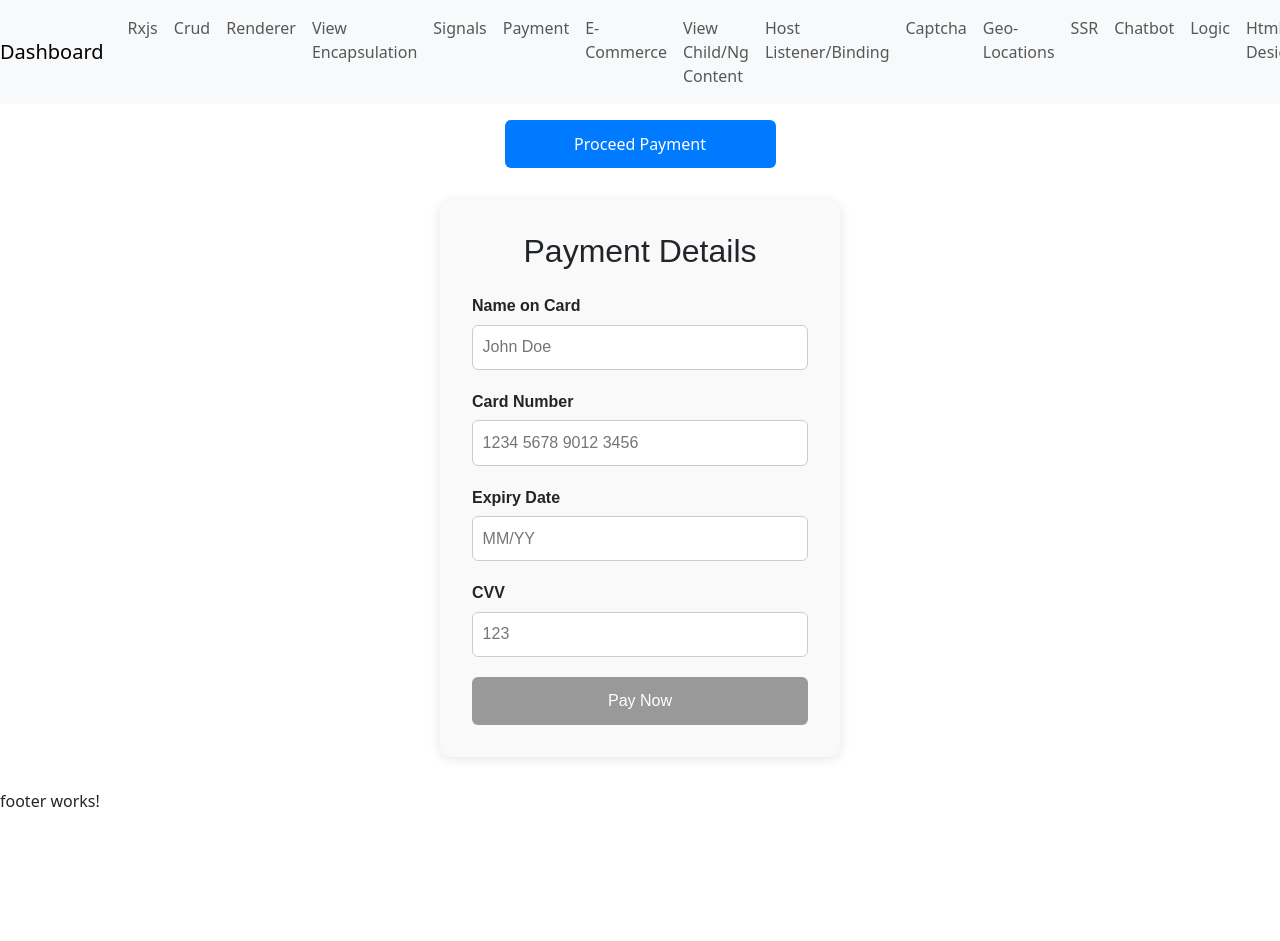
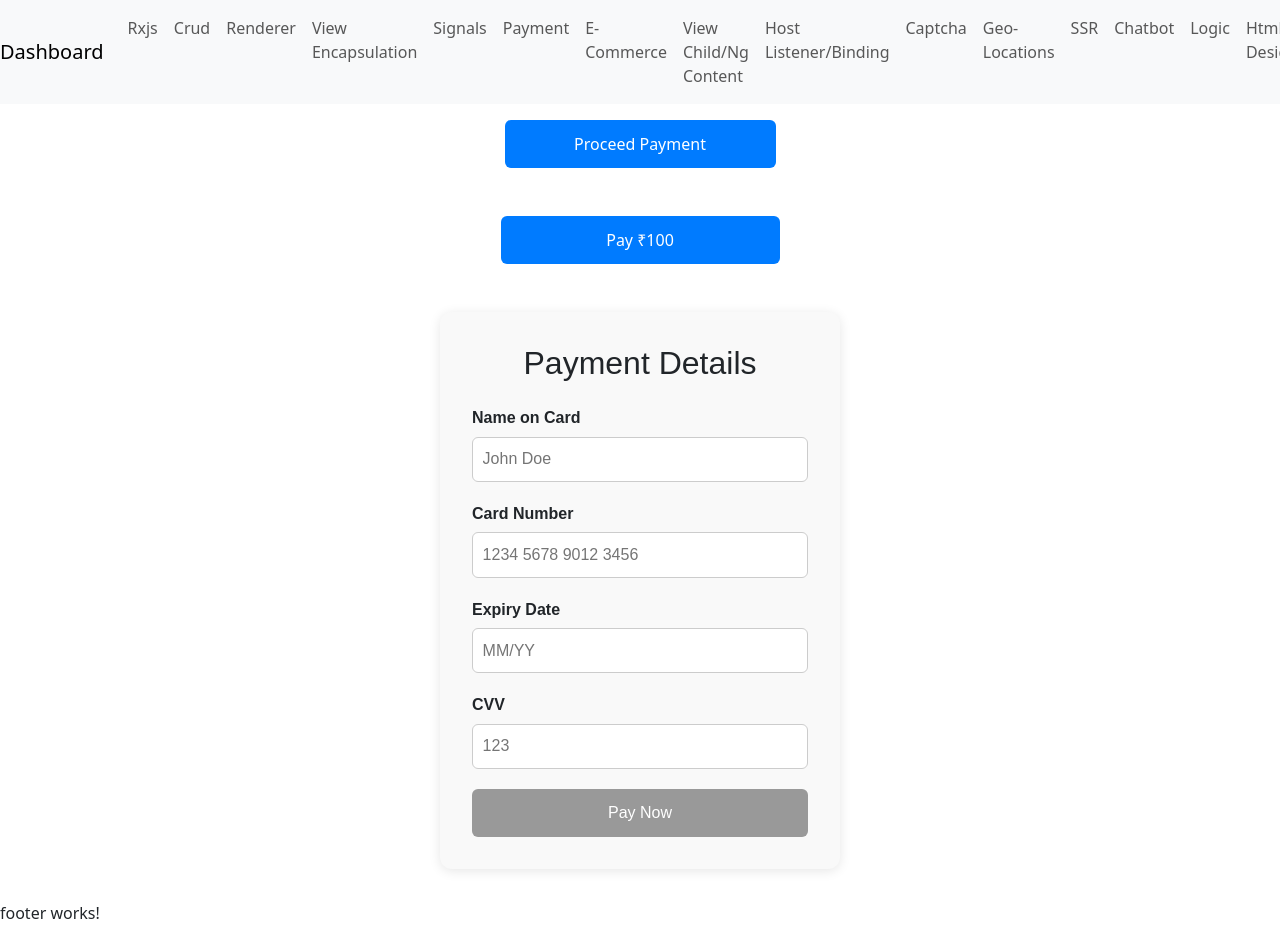
Before and after one commit to Ayush-hub-sai/rxjs-tutorial, an Angular app: page /payment in a window 1280 px wide. Shown: the top 941 px of the page. Before the commit the page ends 829 px from the top, so only its background shows below. Built offline with nearby package versions, Linux system fonts and the light colour scheme.

Commit message:
payment gateway

```diff
--- a/src/app/components/payment/payment.component.html
+++ b/src/app/components/payment/payment.component.html
@@ -9,6 +9,13 @@
         sandbox="allow-forms allow-scripts allow-popups allow-modals allow-top-navigation-by-user-activation allow-downloads">
     </iframe>
 </div>
+
+<div class="container text-center my-5">
+    <button (click)="payWithRazorpay()" class="btn btn-success btn-sm w-25">
+        Pay ₹100
+    </button>
+</div>
+
 
 <form [formGroup]="cardForm" (ngSubmit)="onSubmit()" class="card-form">
     <h2>Payment Details</h2>
--- a/src/app/components/payment/payment.component.ts
+++ b/src/app/components/payment/payment.component.ts
@@ -1,4 +1,5 @@
 import { CommonModule } from '@angular/common';
+import { HttpClient } from '@angular/common/http';
 import { Component } from '@angular/core';
 import { FormBuilder, FormGroup, ReactiveFormsModule, Validators } from '@angular/forms';
 import { DomSanitizer, SafeHtml } from '@angular/platform-browser';
@@ -16,7 +17,9 @@ export class PaymentComponent {
 
   constructor(
     private fb: FormBuilder,
-    private sanitizer: DomSanitizer) { }
+    private sanitizer: DomSanitizer,
+    private http: HttpClient
+  ) { }
 
   ngOnInit(): void {
     this.cardForm = this.fb.group({
@@ -204,4 +207,44 @@ export class PaymentComponent {
   }
 
 
+  payWithRazorpay() {
+    const amountInRupees = 100;
+    const amount = amountInRupees * 100; // Razorpay needs amount in paise
+
+    this.http.post<any>('http://localhost:3000/create-order', { amount: amountInRupees }).subscribe({
+      next: (order) => {
+        console.log('Order from server:', order);
+
+        const options: any = {
+          key: 'rzp_test_yF0cXBRQ71NDv2', // 🔒 Public key only
+          amount: order.amount,           // ✅ amount in paise from backend
+          currency: order.currency || 'INR',
+          name: 'My Shop',
+          description: 'Test Transaction',
+          order_id: order.id,             // ✅ Must be present
+          handler: (response: any) => {
+            console.log('Payment success', response);
+            alert('Payment ID: ' + response.razorpay_payment_id);
+          },
+          prefill: {
+            name: 'Customer Name',
+            email: 'customer@example.com',
+            contact: '9999999999'
+          },
+          theme: {
+            color: '#0a5'
+          }
+        };
+
+        const rzp = new (window as any).Razorpay(options);
+        rzp.open();
+      },
+      error: (err) => {
+        console.error('Order creation failed:', err);
+        alert('Failed to create Razorpay order.');
+      }
+    });
+  }
+
+
 }
--- a/src/index.html
+++ b/src/index.html
@@ -1,13 +1,19 @@
 <!doctype html>
 <html lang="en">
+
 <head>
   <meta charset="utf-8">
   <title>RxjsTutorial</title>
   <base href="/">
   <meta name="viewport" content="width=device-width, initial-scale=1">
   <link rel="icon" type="image/x-icon" href="favicon.ico">
+
+  <script src="https://checkout.razorpay.com/v1/checkout.js"></script>
+
 </head>
+
 <body>
   <app-root></app-root>
 </body>
+
 </html>
```
